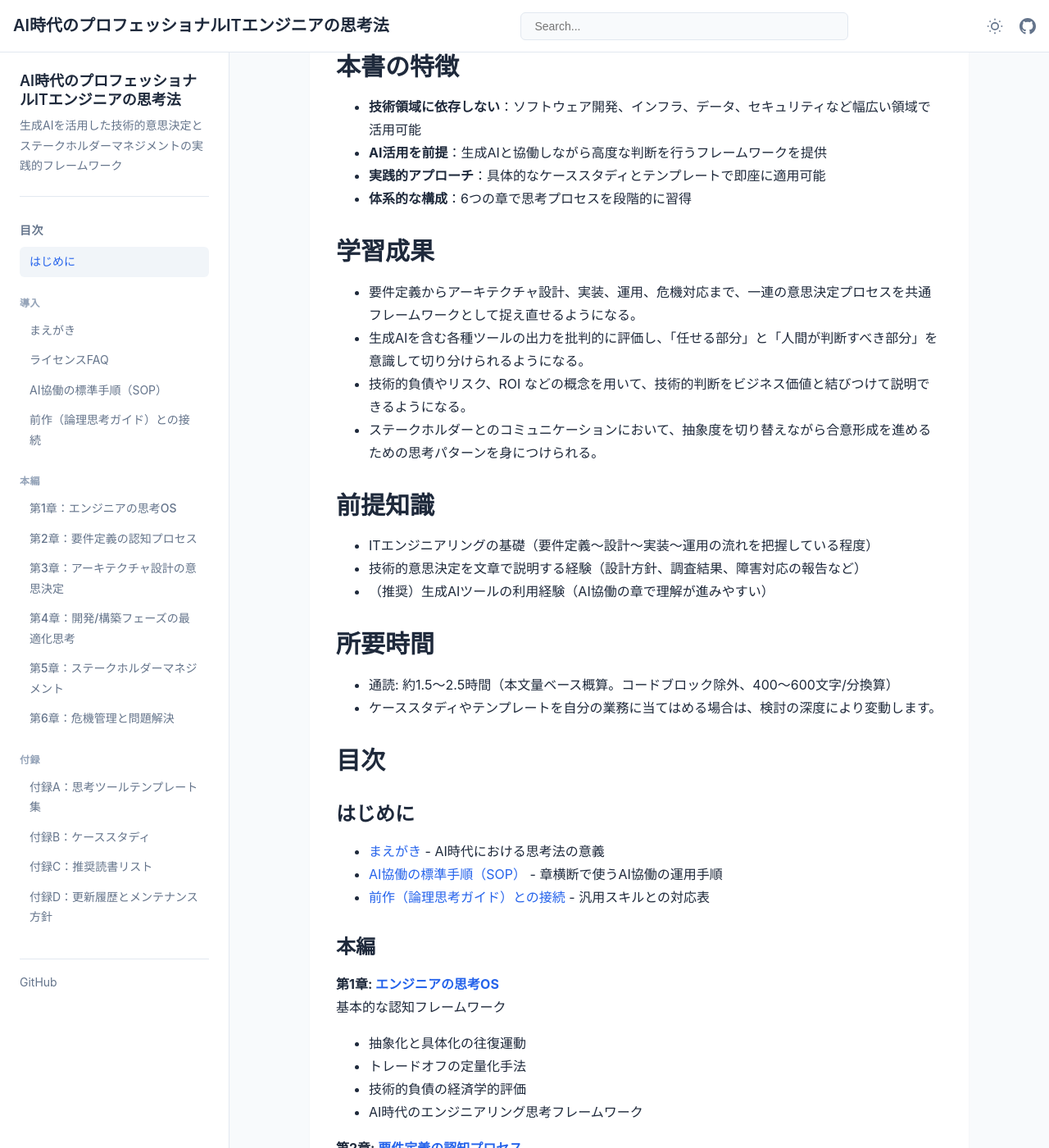
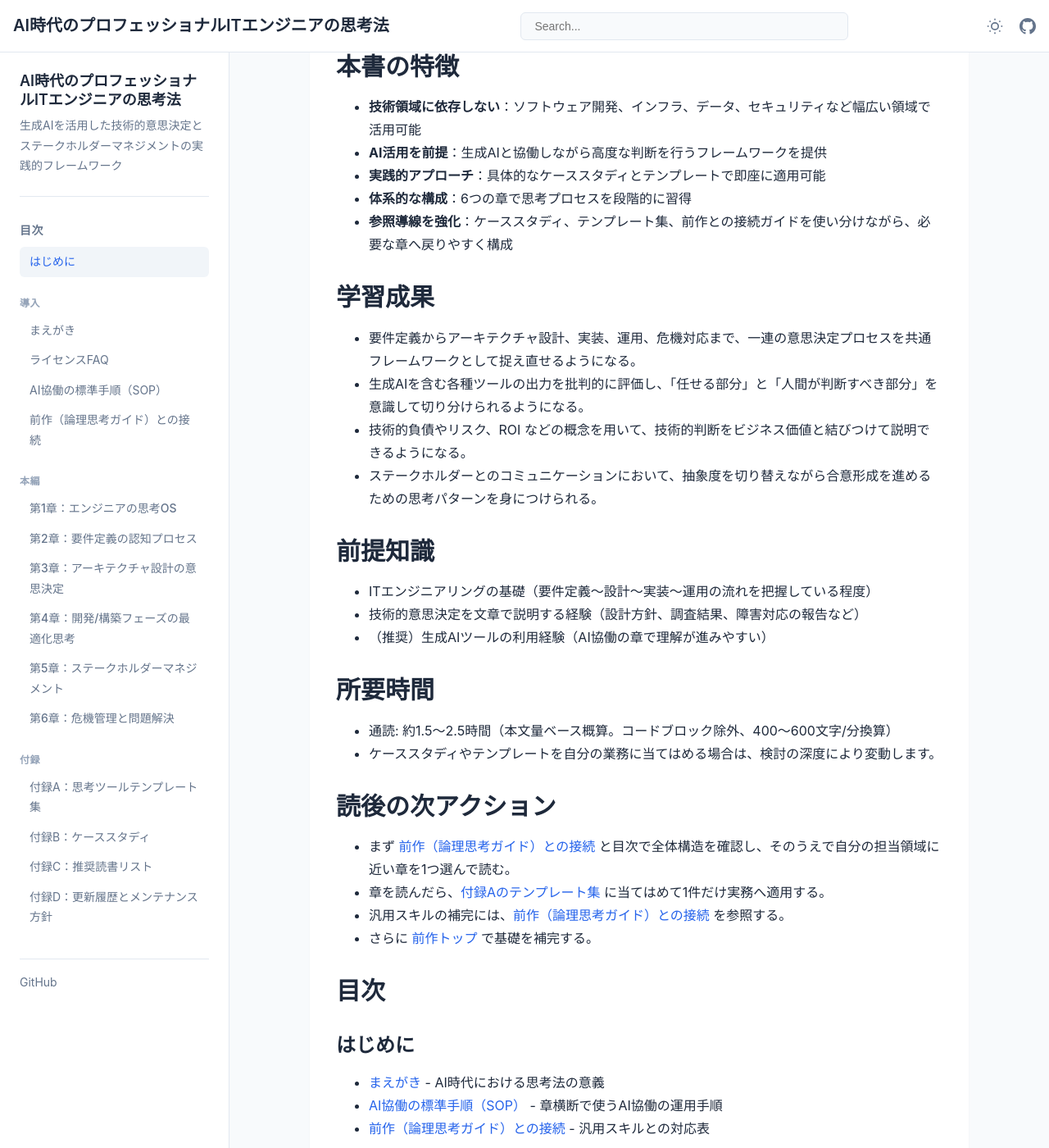
Before and after one commit to itdojp/ai-era-engineers-mind-book, a Jekyll site: the page built from docs/index.md, in a window 1280 px wide and 1400 px high, scrolled down 551 px. Shown: the whole window at 82% size. Built offline with Jekyll 4.4.1, drawn with Linux system fonts in a browser that asks for light colours.

Commit message:
docs: top page に概念マップと次アクションを追加 (#123)
* docs: strengthen top-page guidance

* fix: clarify actual reading routes

```diff
--- a/docs/index.md
+++ b/docs/index.md
@@ -28,6 +28,7 @@
 - **AI活用を前提**：生成AIと協働しながら高度な判断を行うフレームワークを提供
 - **実践的アプローチ**：具体的なケーススタディとテンプレートで即座に適用可能
 - **体系的な構成**：6つの章で思考プロセスを段階的に習得
+- **参照導線を強化**：ケーススタディ、テンプレート集、前作との接続ガイドを使い分けながら、必要な章へ戻りやすく構成
 
 ## 学習成果
 
@@ -44,6 +45,12 @@
 ## 所要時間
 - 通読: 約1.5〜2.5時間（本文量ベース概算。コードブロック除外、400〜600文字/分換算）
 - ケーススタディやテンプレートを自分の業務に当てはめる場合は、検討の深度により変動します。
+
+## 読後の次アクション
+- まず [前作（論理思考ガイド）との接続](introduction/bridge-logical-thinking-guide/) と目次で全体構造を確認し、そのうえで自分の担当領域に近い章を1つ選んで読む。
+- 章を読んだら、[付録Aのテンプレート集](appendices/templates/) に当てはめて1件だけ実務へ適用する。
+- 汎用スキルの補完には、[前作（論理思考ガイド）との接続](introduction/bridge-logical-thinking-guide/) を参照する。
+- さらに [前作トップ](https://itdojp.github.io/LogicalThinking-AI-Era-Guide/) で基礎を補完する。
 
 ## 目次
 
```
